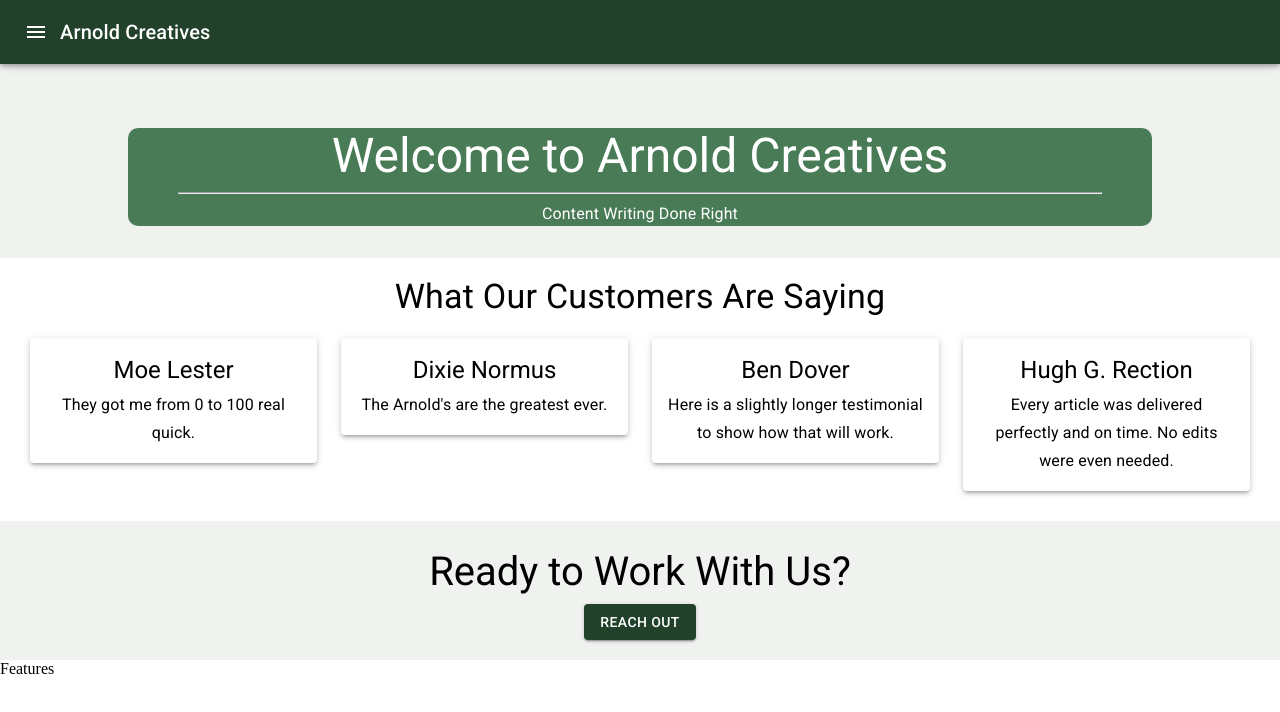
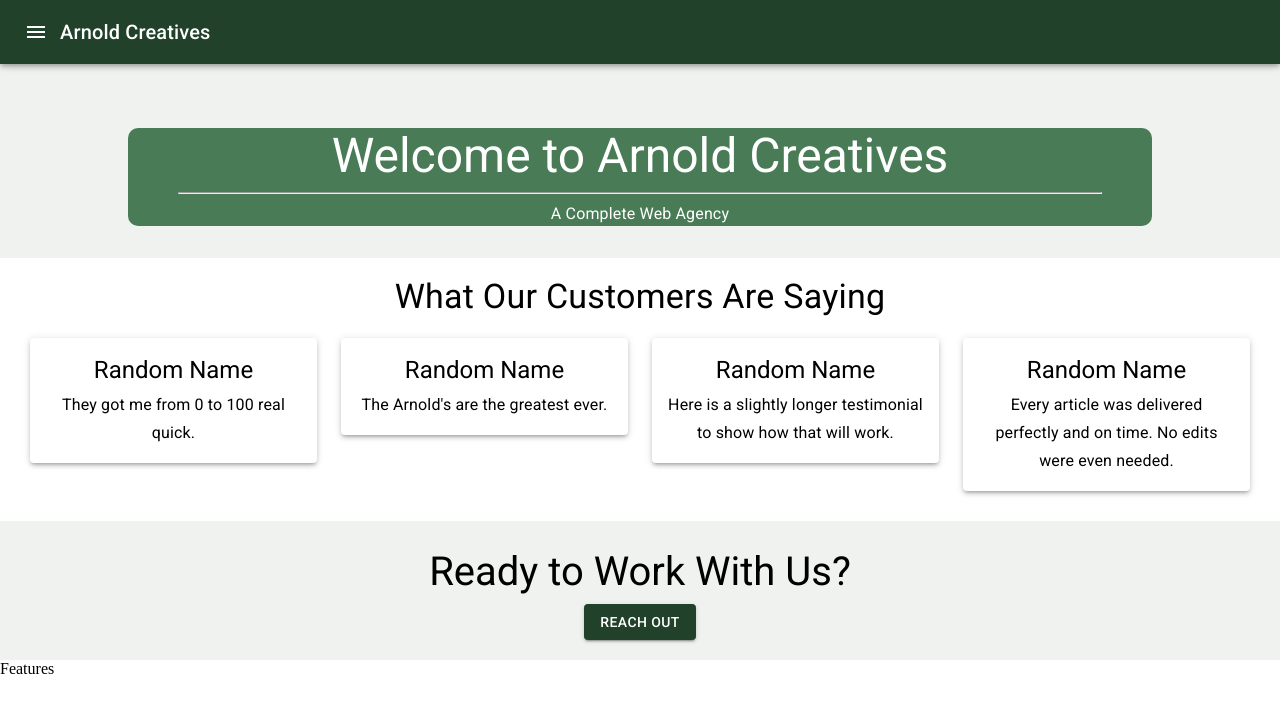
Before and after one commit to thebookofjedediah/arnold-creatives, a React (Create React App) app: page / in a window 1280 px wide. Shown: the top 712 px of the page. Built offline with nearby package versions, Linux system fonts and the light colour scheme.

Commit message:
was trying out stuff w/carousel - no dice

```diff
--- a/src/components/LandingPage/Hero.js
+++ b/src/components/LandingPage/Hero.js
@@ -33,7 +33,7 @@ export default function Hero() {
           <div className={classes.heroText}>
             <Typography variant="h3">Welcome to Arnold Creatives</Typography>
             <hr style={{ width: "90%" }} />
-            <Typography variant="body1">Content Writing Done Right</Typography>
+            <Typography variant="body1">A Complete Web Agency</Typography>
           </div>
         </Grid>
       </Grid>
--- a/src/components/LandingPage/SocialProof.js
+++ b/src/components/LandingPage/SocialProof.js
@@ -34,7 +34,7 @@ export default function SocialProof() {
         <Grid item xs={12} sm={6} md={3}>
           <Paper elevation={3} className={classes.paper}>
             <Typography variant="h5" className={classes.name}>
-              Moe Lester
+              Random Name
             </Typography>
             <Typography variant="subtitle1">
               They got me from 0 to 100 real quick.
@@ -44,7 +44,7 @@ export default function SocialProof() {
         <Grid item xs={12} sm={6} md={3}>
           <Paper elevation={3} className={classes.paper}>
             <Typography variant="h5" className={classes.name}>
-              Dixie Normus
+              Random Name
             </Typography>
             <Typography variant="subtitle1">
               The Arnold's are the greatest ever.
@@ -54,7 +54,7 @@ export default function SocialProof() {
         <Grid item xs={12} sm={6} md={3}>
           <Paper elevation={3} className={classes.paper}>
             <Typography variant="h5" className={classes.name}>
-              Ben Dover
+              Random Name
             </Typography>
             <Typography variant="subtitle1">
               Here is a slightly longer testimonial to show how that will work.
@@ -64,7 +64,7 @@ export default function SocialProof() {
         <Grid item xs={12} sm={6} md={3}>
           <Paper elevation={3} className={classes.paper}>
             <Typography variant="h5" className={classes.name}>
-              Hugh G. Rection
+              Random Name
             </Typography>
             <Typography variant="subtitle1">
               Every article was delivered perfectly and on time. No edits were
```
Also changed, not shown: 1 other file (tests, documents, lock files or other folders).
